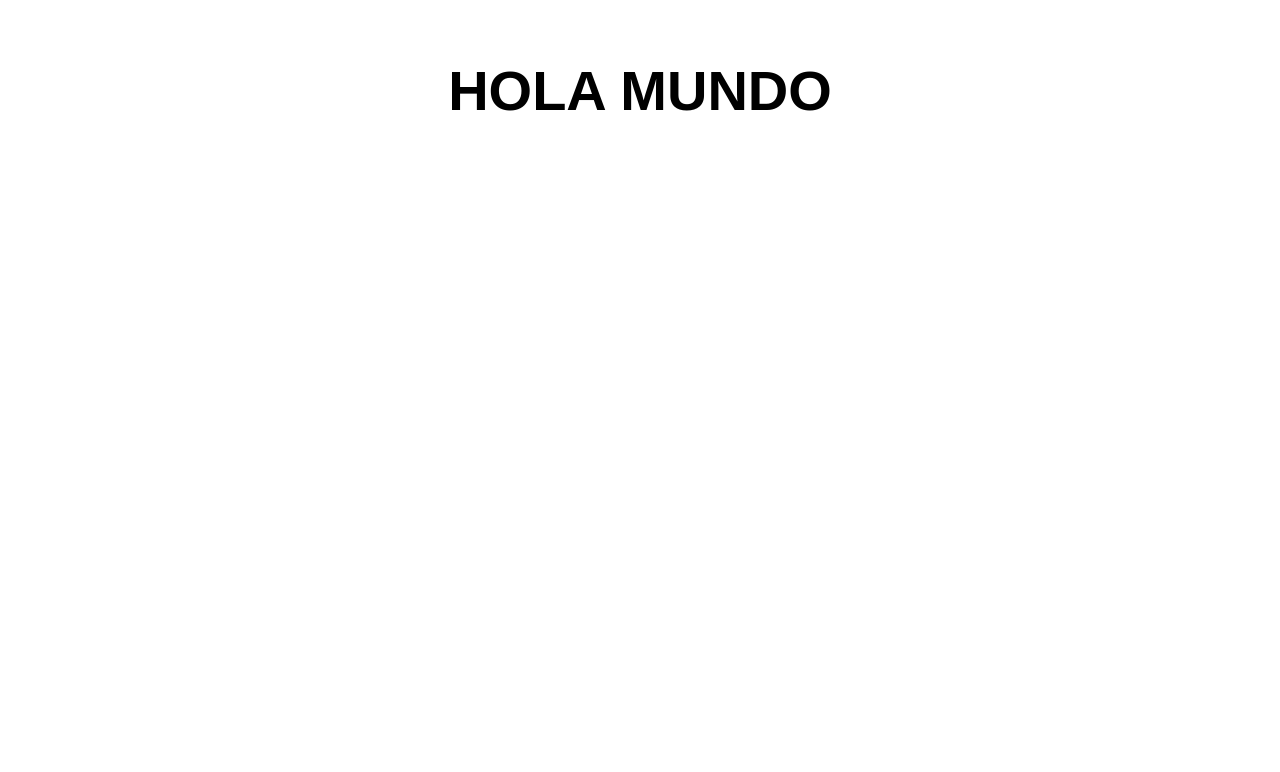
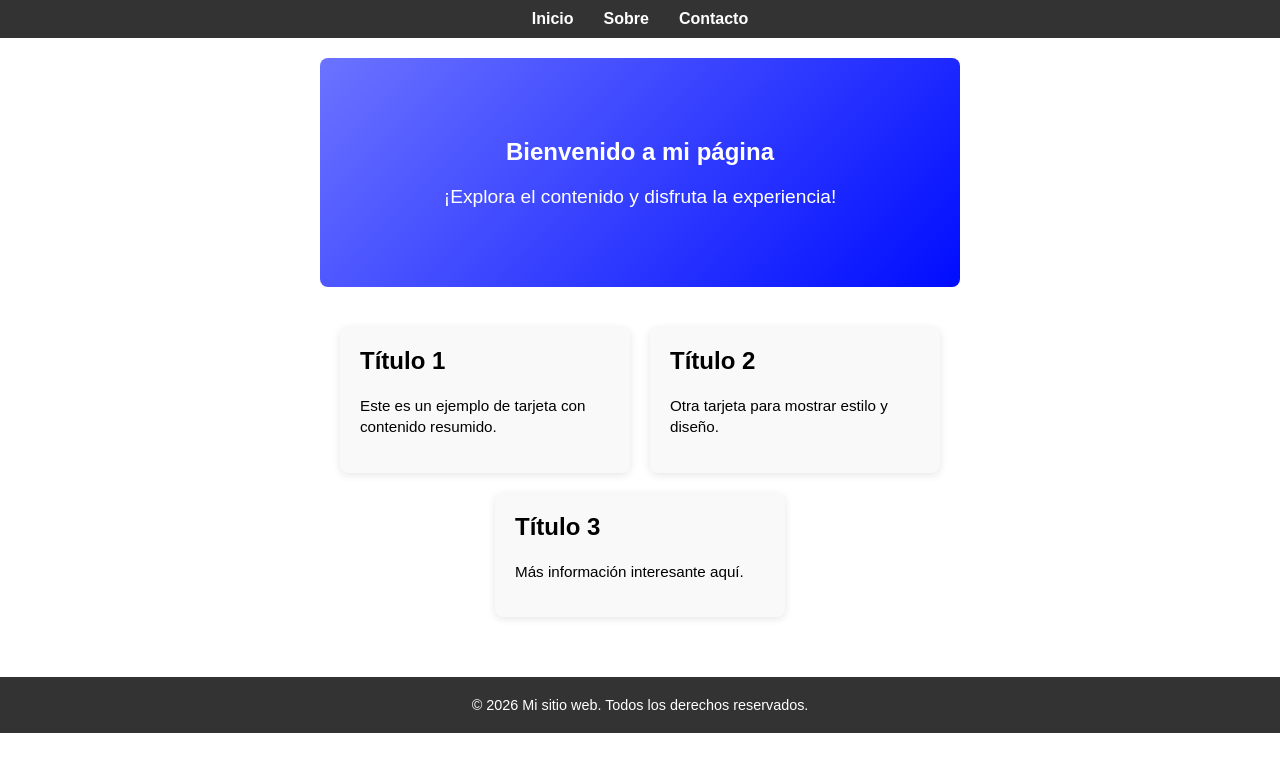
Before and after one commit to johnnyxd95/Repjrvh, a website: page src/index.html in a window 1280 px wide. Drawn offline with Linux system fonts and the light colour scheme.

Commit message:
mejorado

```diff
--- a/src/index.html
+++ b/src/index.html
@@ -1,17 +1,46 @@
 <!DOCTYPE html>
-<html lang="en">
+<html lang="es">
 
 <head>
   <meta charset="UTF-8">
   <meta name="viewport" content="width=device-width, initial-scale=1.0">
   <link rel="stylesheet" href="styles.css">
-  <title>Vanilla JavaScript App</title>
+  <title>Mi Página Bonita</title>
 </head>
 
 <body>
+  <header>
+    <nav>
+      <ul>
+        <li><a href="#">Inicio</a></li>
+        <li><a href="#">Sobre</a></li>
+        <li><a href="#">Contacto</a></li>
+      </ul>
+    </nav>
+  </header>
   <main>
-    <h1>HOLA MUNDO</h1>
+    <section class="hero">
+      <h1>Bienvenido a mi página</h1>
+      <p>¡Explora el contenido y disfruta la experiencia!</p>
+    </section>
+    <section class="cards">
+      <div class="card">
+        <h2>Título 1</h2>
+        <p>Este es un ejemplo de tarjeta con contenido resumido.</p>
+      </div>
+      <div class="card">
+        <h2>Título 2</h2>
+        <p>Otra tarjeta para mostrar estilo y diseño.</p>
+      </div>
+      <div class="card">
+        <h2>Título 3</h2>
+        <p>Más información interesante aquí.</p>
+      </div>
+    </section>
   </main>
+  <footer>
+    <p>&copy; 2026 Mi sitio web. Todos los derechos reservados.</p>
+  </footer>
 </body>
 
 </html>
--- a/src/styles.css
+++ b/src/styles.css
@@ -19,3 +19,83 @@ main > h1 {
   text-align: center;
   font-size: 3.5em;
 }
+
+/* header and navigation */
+header {
+  background-color: #333;
+  color: #fff;
+  padding: 10px 0;
+}
+header nav ul {
+  list-style: none;
+  display: flex;
+  justify-content: center;
+  margin: 0;
+  padding: 0;
+}
+header nav li {
+  margin: 0 15px;
+}
+header nav a {
+  color: #fff;
+  text-decoration: none;
+  font-weight: bold;
+  transition: color 0.3s;
+}
+header nav a:hover {
+  color: #ffcc00;
+}
+
+/* hero section */
+.hero {
+  background: linear-gradient(135deg, #6b73ff 0%, #000dff 100%);
+  color: #fff;
+  padding: 60px 20px;
+  text-align: center;
+  border-radius: 8px;
+  margin-bottom: 40px;
+}
+.hero p {
+  font-size: 1.2em;
+  margin-top: 10px;
+}
+
+/* cards section */
+.cards {
+  display: flex;
+  flex-wrap: wrap;
+  gap: 20px;
+  justify-content: center;
+}
+.card {
+  background-color: #f9f9f9;
+  border-radius: 8px;
+  box-shadow: 0 2px 8px rgba(0,0,0,0.1);
+  padding: 20px;
+  width: 250px;
+  transition: transform 0.3s;
+}
+.card:hover {
+  transform: translateY(-5px);
+}
+.card h2 {
+  margin-top: 0;
+  font-size: 1.5em;
+}
+.card p {
+  font-size: 0.95em;
+  line-height: 1.4;
+}
+
+/* footer */
+footer {
+  text-align: center;
+  padding: 20px 0;
+  background-color: #333;
+  color: #fff;
+  margin-top: 40px;
+}
+footer p {
+  margin: 0;
+  font-size: 0.9em;
+}
```
